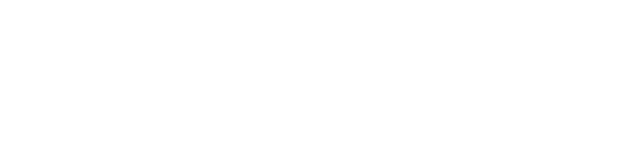
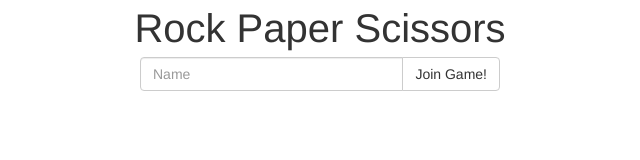
Before and after one commit to rmarro/RPS-Multiplayer, a plain HTML site: page index.html in a window 1280 px wide. Shown: the whole page, without its empty margins (320-960 px from the left). Drawn offline with nearby package versions, Linux system fonts and the light colour scheme.

Commit message:
updated game pseudocode, started initial bootstrap layout

```diff
--- a/assets/css/style.css
+++ b/assets/css/style.css
@@ -0,0 +1,4 @@
+#main-header {
+    font-size: 40px;
+    text-align: center;
+}
--- a/index.html
+++ b/index.html
@@ -15,8 +15,27 @@
   </head>
 
 <body>
+    <div class="container">
+
+        <div class="row">
+            <div class="col-md-12" id="main-header">Rock Paper Scissors</div>
+        </div>
+
+        <!-- Add player name form -->
+        <div class="row">
+            <div class="col-md-4 col-md-offset-4">
+                <div class="input-group">
+                    <input type="text" class="form-control" id="name-input" placeholder="Name">
+                    <div class="input-group-btn">
+                        <button type="button" class="btn btn-default" id="add-name-button">Join Game!</button>
+                    </div>
+                </div>
+            </div>
+        </div>
 
 
 
+    </div>
+
     <script src="assets/javascript/game.js"></script>
 </body>
```
Also changed, not shown: assets/javascript/game.js (+9 -15 lines).
